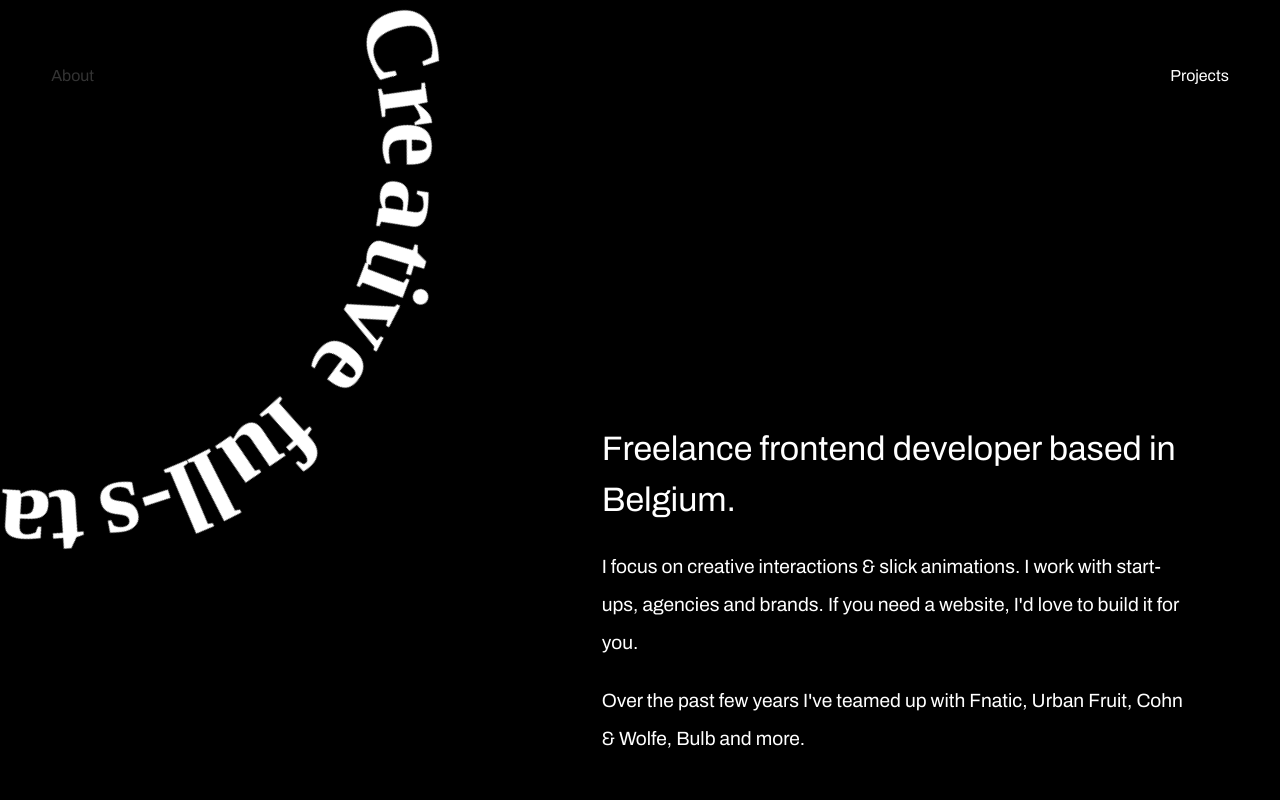
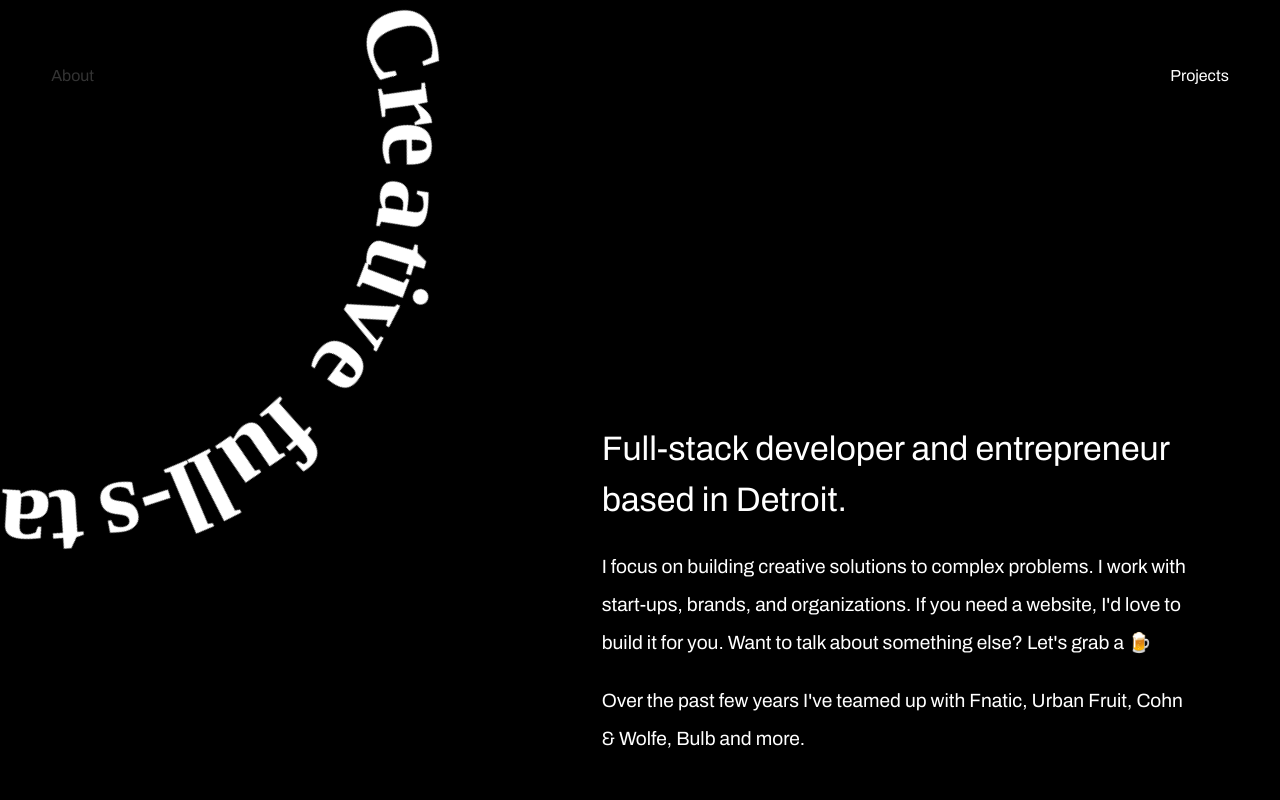
Before and after one commit to everest113/everest-guerra, a Gatsby site: page / in a window 1280 px wide. Shown: the top 800 px of the page. Built offline with nearby package versions, Linux system fonts and the light colour scheme; Gatsby itself is replaced by a stand-in of ours.

Commit message:
update text

```diff
--- a/gatsby-config.js
+++ b/gatsby-config.js
@@ -15,7 +15,7 @@ module.exports = {
         background_color: '#333',
         theme_color: '#333',
         display: 'minimal-ui',
-        icon: 'src/images/gatsby-icon.png', // This path is relative to the root of the site.
+        icon: 'src/images/mountain.png', // This path is relative to the root of the site.
       },
     },
     {
--- a/src/pages/index.js
+++ b/src/pages/index.js
@@ -56,9 +56,9 @@ class IndexPage extends Component {
 				</div>
 				<div className={styles.intro}>
 					<div className={styles.introCopy}>
-						<h1>Freelance frontend developer based in Belgium.</h1>
+						<h1>Full-stack developer and entrepreneur based in Detroit.</h1>
 						<p>
-							I focus on creative interactions & slick animations. I work with start-ups, agencies and brands. If you need a website, I'd love to build it for you.
+							I focus on building creative solutions to complex problems. I work with start-ups, brands, and organizations. If you need a website, I'd love to build it for you. Want to talk about something else? Let's grab a 🍺
 						</p>
 						<p>
 							Over the past few years I've teamed up with Fnatic, Urban Fruit, Cohn & Wolfe, Bulb and more.
```
Also changed, not shown: src/images/mountain.png (added).
